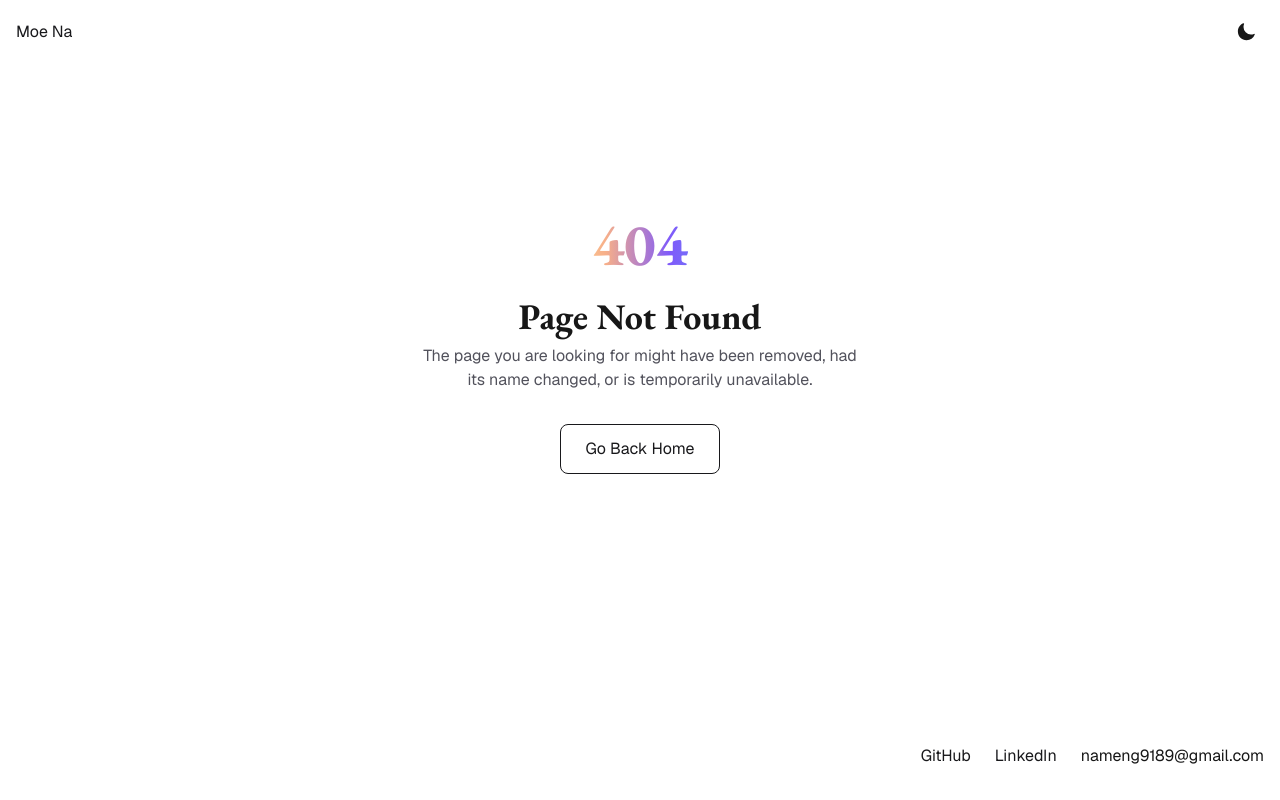
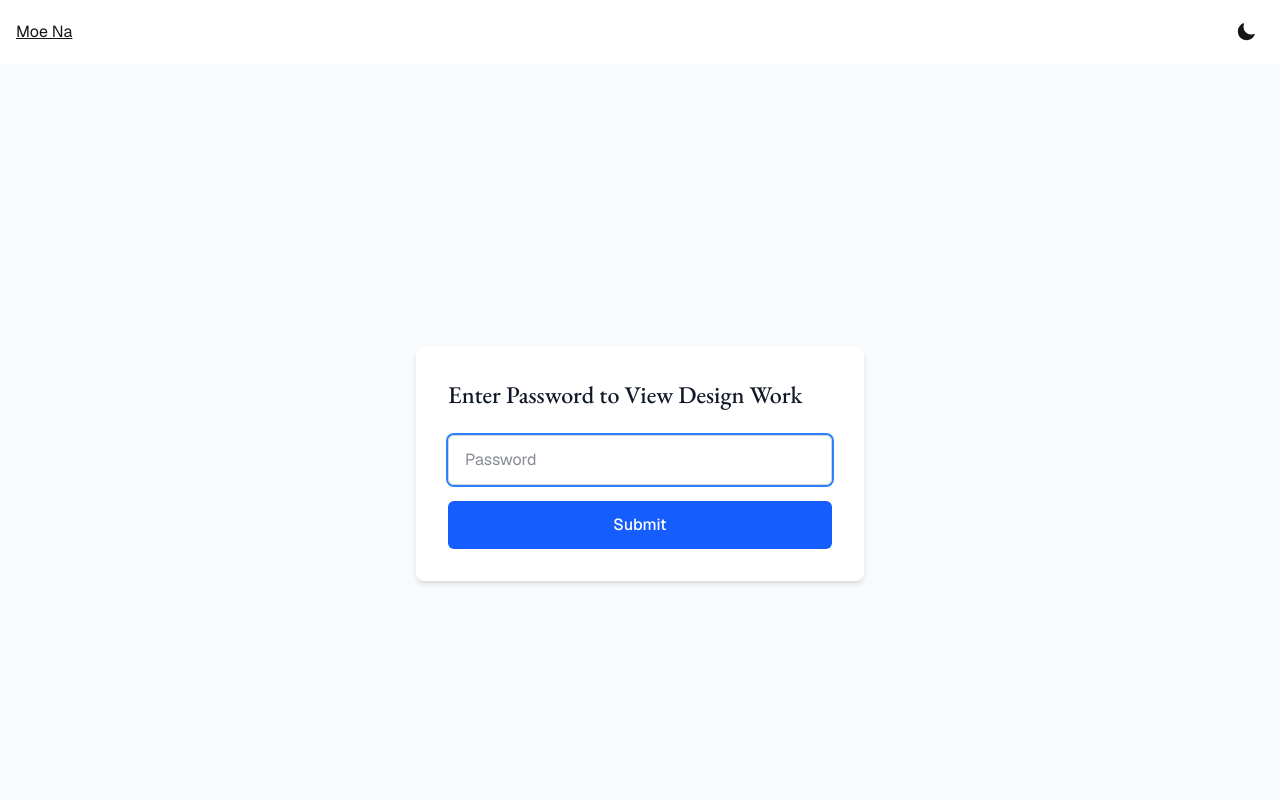
Before and after one commit to wmoew/personal-website, a Next.js app: page /design-work in a window 1280 px wide. Before the commit this address had no page. Shown: the top 800 px of the page. Built offline with nearby package versions, Linux system fonts and the light colour scheme.

Commit message:
add design work pdf

```diff
--- /dev/null
+++ b/src/app/design-work/page.tsx
@@ -0,0 +1,59 @@
+'use client';
+
+import { useState } from 'react';
+
+export default function DesignCaseStudyPage() {
+  const [password, setPassword] = useState('');
+  const [isUnlocked, setIsUnlocked] = useState(false);
+  const [error, setError] = useState('');
+
+  const handleSubmit = (e: React.FormEvent) => {
+    e.preventDefault();
+    if (password === 'work') {
+      setIsUnlocked(true);
+      setError('');
+    } else {
+      setError('Incorrect password');
+      setPassword('');
+    }
+  };
+
+  if (!isUnlocked) {
+    return (
+      <div className="min-h-screen flex items-center justify-center bg-gray-50">
+        <div className="bg-white p-8 rounded-lg shadow-md w-full max-w-md">
+          <h1 className="text-2xl font-medium mb-6 text-gray-900">
+            Enter Password to View Design Work
+          </h1>
+          <form onSubmit={handleSubmit}>
+            <input
+              type="password"
+              value={password}
+              onChange={(e) => setPassword(e.target.value)}
+              placeholder="Password"
+              className="w-full px-4 py-3 border border-gray-300 rounded-md mb-4 focus:outline-none focus:ring-2 focus:ring-blue-500 text-gray-900"
+              autoFocus
+            />
+            {error && <p className="text-red-500 text-sm mb-4">{error}</p>}
+            <button
+              type="submit"
+              className="w-full bg-blue-600 text-white py-3 rounded-md hover:bg-blue-700 transition-colors font-medium"
+            >
+              Submit
+            </button>
+          </form>
+        </div>
+      </div>
+    );
+  }
+
+  return (
+    <div className="min-h-screen bg-gray-100">
+      <iframe
+        src="/design-work.pdf"
+        className="w-full h-screen border-0"
+        title="Portfolio PDF"
+      />
+    </div>
+  );
+}
--- a/src/app/globals.css
+++ b/src/app/globals.css
@@ -85,7 +85,7 @@
 .rainbow-text {
   /* Full spectrum gradient */
   background: linear-gradient(to right,
-  #ffed9d, #f7af89, #7f5afa, #6295f5);
+  #ffed9d, #ffae83, #7f5afa, #6ac6ff);
   background-size: 200% auto;        /* Double width for animation */
   background-clip: text;             /* Clip gradient to text */
   -webkit-background-clip: text;     /* Webkit prefix for Safari */
@@ -161,23 +161,16 @@
 
   /* Light mode links */
   a {
-    color: theme("colors.zinc-900"); /* Tailwind's zinc-900 */
+    text-decoration: underline;
+    color: theme("colors.zinc-900");
+  }
+  .dark a {
+    color: var(--foreground);
   }
 
   a:hover {
     text-decoration: underline;
   }
-
-  /* Dark mode links */
-  .dark a {
-    color: var(--foreground);
-  }
-
-  .dark a:hover {
-    color: white;
-    text-decoration: underline;
-  }
-
   /* --- Component Styles --- */
 
   /* Header border (unused variable) */
--- a/src/app/page.tsx
+++ b/src/app/page.tsx
@@ -1,12 +1,9 @@
+'use client';
+
 import Image from "next/image";
 import Link from "next/link";
 import mypic from "./me.jpeg";
 import { ArrowTopRightOnSquareIcon } from "@heroicons/react/24/outline";
-
-export const metadata = {
-  title: "Moe | Software Engineer Portfolio",
-  description: "Learn more about my background, skills, and experience as a software engineer.",
-};
 
 export default function Home() {
   return (
@@ -101,30 +98,46 @@ export default function Home() {
             </div>
           </div>
         </section>
-
         {/*resume*/}
         <section className="mb-12">
           <h2 className="text-3xl md:text-4xl font-normal mb-16">Experience
           </h2>
           <div className="space-y-8">
-              {experiences.map((experience) => (
-                <div key={experience.company} className="pl-4">
+          {experiences.map((experience, index) => (
+            <div key={`${experience.company}-${index}`} className="pl-4">
                 <h3 className="text-base font-normal mb-2">
                   {experience.role}
                 </h3>
                 <p className="text-sm mb-2 font-medium text-zinc-500">
-                    {/* Show the company name and url if available*/}
-                    {experience.codeUrl ?
-                      (<Link
+  {/* Show the company name and url if available */}
+  {experience.codeUrl ? (
+    <Link
       href={experience.codeUrl}
       target="_blank"
       rel="noopener noreferrer"
       className="inline-flex items-center text-sm hover:underline ml-2"
-                      >{experience.company}<ArrowTopRightOnSquareIcon className="ml-1 h-4 w-4" />
+    >
+      {experience.company}
+      <ArrowTopRightOnSquareIcon className="ml-1 h-4 w-4" />
     </Link>
-                    ): (<span>{experience.company}</span>)}
+  ) : experience.portfolioUrl ? (
+    // Note: Use experience.portfolioUrl for the href here
+    <Link
+      href={experience.portfolioUrl}
+      target="_blank"
+      rel="noopener noreferrer"
+      className="inline-flex items-center text-sm hover:underline ml-2" // Changed hover:text-blue-600 to hover:underline for consistency
+      aria-label="View Portfolio"
+    >
+      {experience.company}
+      <ArrowTopRightOnSquareIcon className="ml-1 h-4 w-4" />
+    </Link>
+  ) : (
+    // No link, just company name
+    <span>{experience.company}</span>
+  )}
 
-                    {/* Show the period */}
+  {/* Show the period (Always displayed) */}
   <span className="block sm:inline sm:ml-2">
     <span className="ml-2">| {experience.period}</span>
   </span>
@@ -171,11 +184,19 @@ export default function Home() {
     </div>
   );
 }
+interface Experience {
+  role: string;
+  company: string;
+  codeUrl?: string;
+  portfolioUrl?: string;
+  period: string;
+  responsibilities: string[];
+}
 
-const experiences = [
+const experiences: Experience[] = [
   {
     role: "Software Engineer",
-    company: "Queryhawk - Database Monitoring Platform",
+    company: "QueryHawk",
     codeUrl: "https://github.com/oslabs-beta/QueryHawk",
     period: "Dec 2024 - Present",
     responsibilities: [
@@ -199,6 +220,7 @@ const experiences = [
   {
     role: "Senior Product Designer",
     company: "Amount",
+    portfolioUrl: "/design-work.pdf",
     period: "Jun 2021 - Sep 2023",
     responsibilities: [
       "Built modular React design system with component composability and CSS-in-JS, enabling rapid white-labeling that cut client implementation from months to weeks",
```
Also changed, not shown: 1 other file (tests, documents, lock files or other folders). Lines whose indentation alone changed are shown as unchanged.
